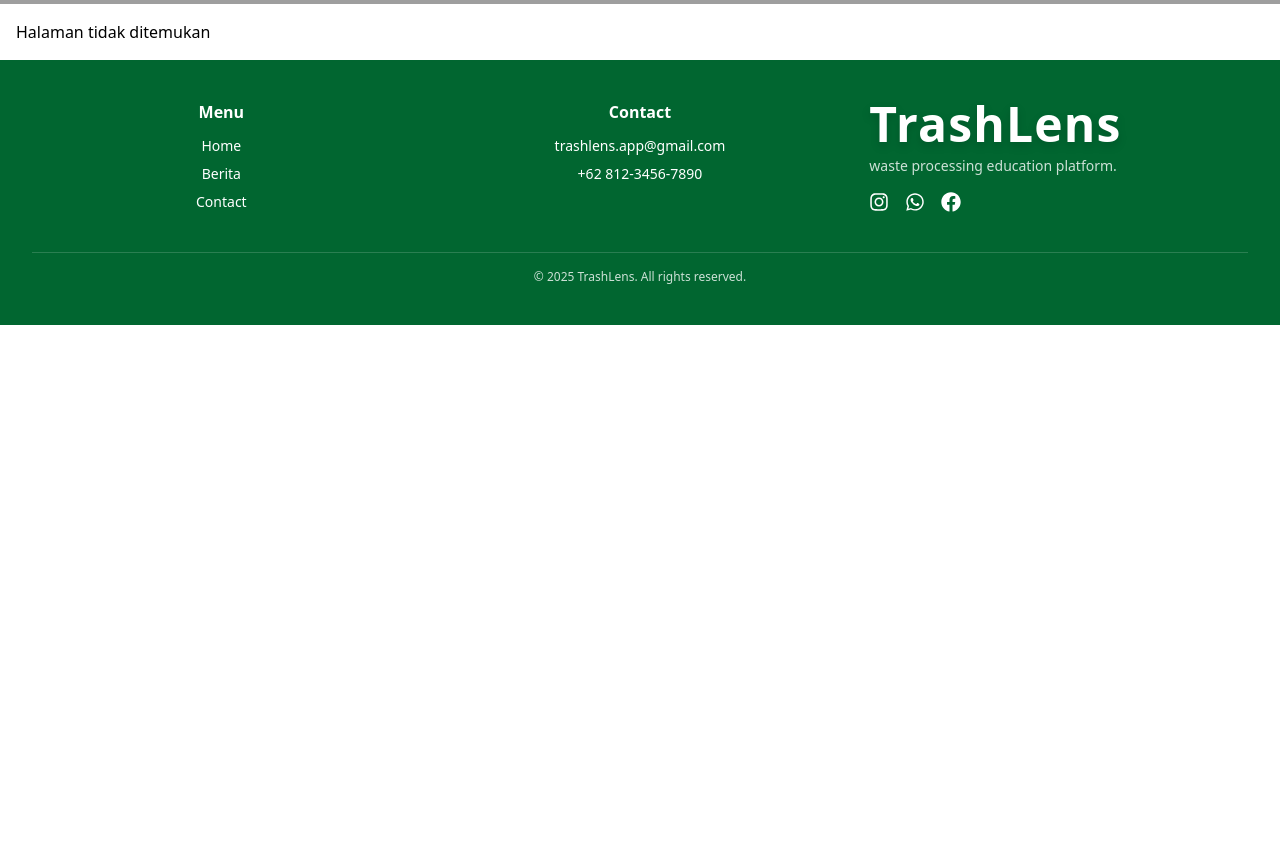
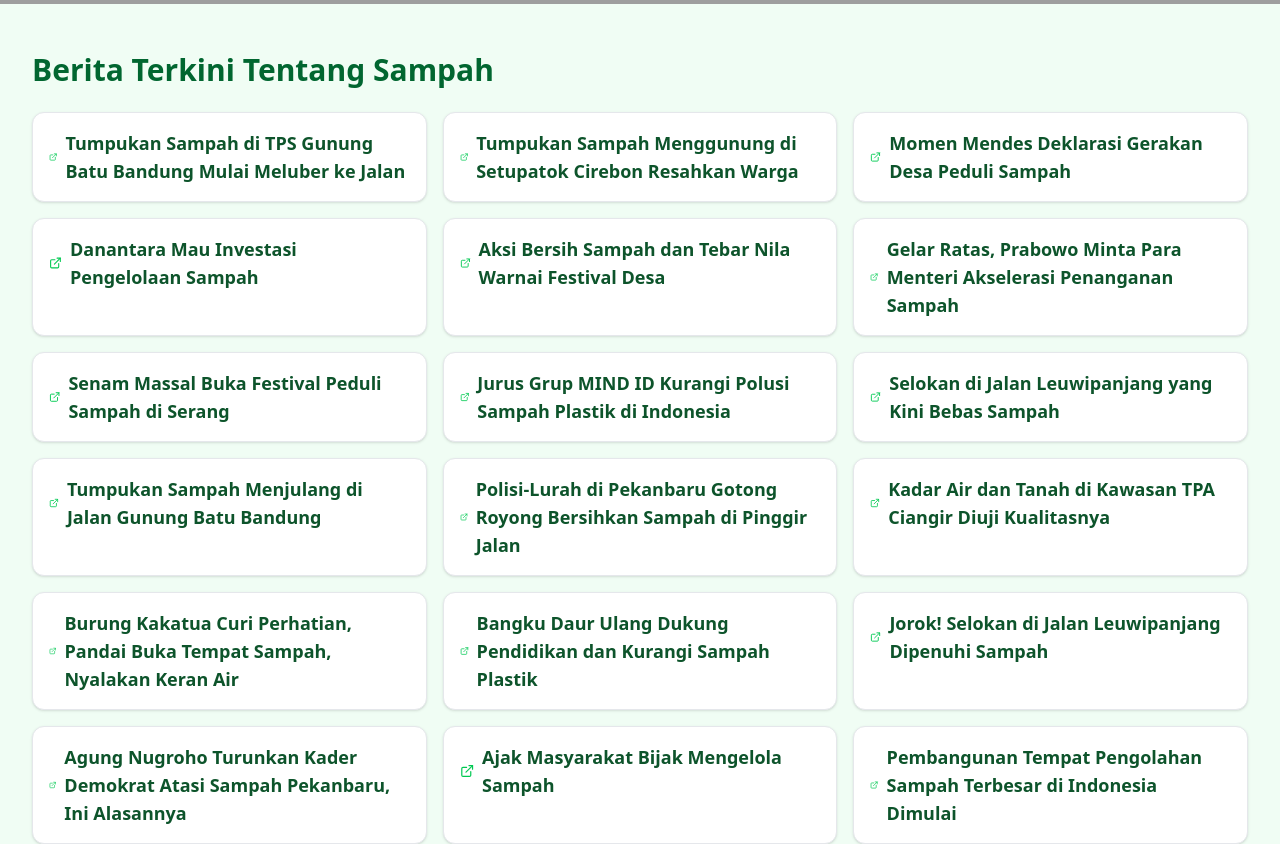
Before and after one commit to syauqic/TrashLens, a React (Vite) app: page /berita in a window 1280 px wide. Shown: the part 660-1504 px from the top of the page. Before the commit the page ends 985 px from the top, so only its background shows below. Built offline with nearby package versions, Linux system fonts and the light colour scheme; grey boxes are pictures that could not be loaded.

Commit message:
menambahkan page berita

```diff
--- a/src/App.jsx
+++ b/src/App.jsx
@@ -14,6 +14,8 @@ import VideoPage from "./pages/VideoPage";
 import InputGambar from "./components/InputGambar";
 import HasilDeteksi from "./components/HasilDeteksi";
 import TestimoniSection from "./components/TestimoniSection";
+import BeritaPage from "./components/Berita";
+
 
 export default function App() {
   return (
@@ -34,6 +36,7 @@ export default function App() {
         <Route path="/leaderboard" element={<LeaderboardPage />} />
         <Route path="/artikel" element={<ArticlePage />} />
         <Route path="/video" element={<VideoPage />} />
+        <Route path="/berita" element={<BeritaPage />} />
         <Route path="/trashai" element={<InputGambar />} />
         {/* <Route path="/hasil" element={<HasilDeteksi />} /> */}
         <Route path="*" element={<div className="p-4">Halaman tidak ditemukan</div>} />
--- /dev/null
+++ b/src/components/Berita.jsx
@@ -0,0 +1,29 @@
+import React from "react";
+import { ExternalLink } from "lucide-react";
+import BeritaData from "./BeritaList";
+
+export default function BeritaPage() {
+    return (
+        <div className="bg-green-50 min-h-screen px-4 sm:px-6 lg:px-8 py-12">
+            <h1 className="text-3xl font-bold text-green-800 mb-6">
+                Berita Terkini Tentang Sampah
+            </h1>
+            <div className="grid gap-4 sm:grid-cols-2 lg:grid-cols-3">
+                {BeritaData.map((item, index) => (
+                    <a
+                        key={index}
+                        href={item.link}
+                        target="_blank"
+                        rel="noopener noreferrer"
+                        className="block bg-white border border-gray-200 rounded-xl p-4 shadow hover:shadow-md transition-all hover:-translate-y-1"
+                    >
+                        <h2 className="text-lg font-semibold text-green-900 flex items-center gap-2">
+                            <ExternalLink className="w-4 h-4 text-green-500" />
+                            {item.title}
+                        </h2>
+                    </a>
+                ))}
+            </div>
+        </div>
+    );
+}
--- /dev/null
+++ b/src/components/BeritaList.jsx
@@ -0,0 +1,81 @@
+// components/BeritaList.jsx
+const BeritaData = [
+    {
+        title: "Tumpukan Sampah di TPS Gunung Batu Bandung Mulai Meluber ke Jalan",
+        link: "https://www.detik.com/jabar/berita/d-7958611/tumpukan-sampah-di-tps-gunung-batu-bandung-mulai-meluber-ke-jalan",
+    },
+    {
+        title: "Tumpukan Sampah Menggunung di Setupatok Cirebon Resahkan Warga",
+        link: "https://www.detik.com/jabar/cirebon-raya/d-7957169/tumpukan-sampah-menggunung-di-setupatok-cirebon-resahkan-warga",
+    },
+    {
+        title: "Momen Mendes Deklarasi Gerakan Desa Peduli Sampah",
+        link: "https://news.detik.com/foto-news/d-7917461/momen-mendes-deklarasi-gerakan-desa-peduli-sampah",
+    },
+    {
+        title: "Danantara Mau Investasi Pengelolaan Sampah",
+        link: "https://finance.detik.com/ekonomi-hijau/d-7957892/danantara-mau-investasi-pengelolaan-sampah",
+    },
+    {
+        title: "Aksi Bersih Sampah dan Tebar Nila Warnai Festival Desa",
+        link: "https://news.detik.com/foto-news/d-7916755/aksi-bersih-sampah-dan-tebar-nila-warnai-festival-desa",
+    },
+    {
+        title: "Gelar Ratas, Prabowo Minta Para Menteri Akselerasi Penanganan Sampah",
+        link: "https://news.detik.com/berita/d-7958096/gelar-ratas-prabowo-minta-para-menteri-akselerasi-penanganan-sampa",
+    },
+    {
+        title: "Senam Massal Buka Festival Peduli Sampah di Serang",
+        link: "https://news.detik.com/foto-news/d-7916667/senam-massal-buka-festival-peduli-sampah-di-serang",
+    },
+    {
+        title: "Jurus Grup MIND ID Kurangi Polusi Sampah Plastik di Indonesia",
+        link: "https://finance.detik.com/berita-ekonomi-bisnis/d-7952040/jurus-grup-mind-id-kurangi-polusi-sampah-plastik-di-indonesia",
+    },
+    {
+        title: "Selokan di Jalan Leuwipanjang yang Kini Bebas Sampah",
+        link: "https://www.detik.com/jabar/berita/d-7955472/selokan-di-jalan-leuwipanjang-yang-kini-bebas-sampah",
+    },
+    {
+        title: "Tumpukan Sampah Menjulang di Jalan Gunung Batu Bandung",
+        link: "https://www.detik.com/jabar/berita/d-7955494/tumpukan-sampah-menjulang-di-jalan-gunung-batu-bandung",
+    },
+    {
+        title: "Polisi-Lurah di Pekanbaru Gotong Royong Bersihkan Sampah di Pinggir Jalan",
+        link: "https://news.detik.com/melindungi-tuah-marwah/d-7956415/polisi-lurah-di-pekanbaru-gotong-royong-bersihkan-sampah-di-pinggir-jalan",
+    },
+    {
+        title: "Kadar Air dan Tanah di Kawasan TPA Ciangir Diuji Kualitasnya",
+        link: "https://news.detik.com/foto-news/d-7799393/kadar-air-dan-tanah-di-kawasan-tpa-ciangir-diuji-kualitasnya",
+    },
+    {
+        title: "Burung Kakatua Curi Perhatian, Pandai Buka Tempat Sampah, Nyalakan Keran Air",
+        link: "https://travel.detik.com/travel-news/d-7955551/burung-kakatua-curi-perhatian-pandai-buka-tempat-sampah-nyalakan-keran-air",
+    },
+    {
+        title: "Bangku Daur Ulang Dukung Pendidikan dan Kurangi Sampah Plastik",
+        link: "https://www.detik.com/edu/foto/d-7664175/bangku-daur-ulang-dukung-pendidikan-dan-kurangi-sampah-plastik",
+    },
+    {
+        title: "Jorok! Selokan di Jalan Leuwipanjang Dipenuhi Sampah",
+        link: "https://www.detik.com/jabar/berita/d-7953542/jorok-selokan-di-jalan-leuwipanjang-dipenuhi-sampah",
+    },
+    {
+        title: "Agung Nugroho Turunkan Kader Demokrat Atasi Sampah Pekanbaru, Ini Alasannya",
+        link: "https://news.detik.com/berita/d-7954068/agung-nugroho-turunkan-kader-demokrat-atasi-sampah-pekanbaru-ini-alasannya",
+    },
+    {
+        title: "Ajak Masyarakat Bijak Mengelola Sampah",
+        link: "https://news.detik.com/foto-news/d-7412003/ajak-masyarakat-bijak-mengelola-sampah",
+    },
+    {
+        title: "Pembangunan Tempat Pengolahan Sampah Terbesar di Indonesia Dimulai",
+        link: "https://finance.detik.com/foto-bisnis/d-7336877/pembangunan-tempat-pengolahan-sampah-terbesar-di-indonesia-dimulai",
+    },
+    {
+        title: "Agung Nugroho Instruksikan Kader Demokrat Turun Angkut Sampah di Pekanbaru",
+        link: "https://www.detik.com/sumut/berita/d-7953902/agung-nugroho-instruksikan-kader-demokrat-turun-angkut-sampah-di-pekanbaru",
+    },
+];
+
+export default BeritaData;
--- a/src/components/Navbar.jsx
+++ b/src/components/Navbar.jsx
@@ -121,13 +121,11 @@ export default function Navbar() {
             )}
           </li>
           <li>
-            <button
-              onClick={() => scrollToSection("berita")}
-              className="hover:text-green-600 transition"
-            >
+            <Link to="/berita" className="hover:text-green-600 transition">
               Berita
-            </button>
+            </Link>
           </li>
+
           <li>
             <button
               onClick={() => scrollToSection("footer")}
@@ -160,12 +158,9 @@ export default function Navbar() {
               </button>
             </li>
             <li>
-              <button
-                onClick={() => scrollToSection("berita")}
-                className="hover:text-green-600 transition text-left"
-              >
+              <Link to="/berita" className="hover:text-green-600 transition">
                 Berita
-              </button>
+              </Link>
             </li>
             <li>
               <button
```
